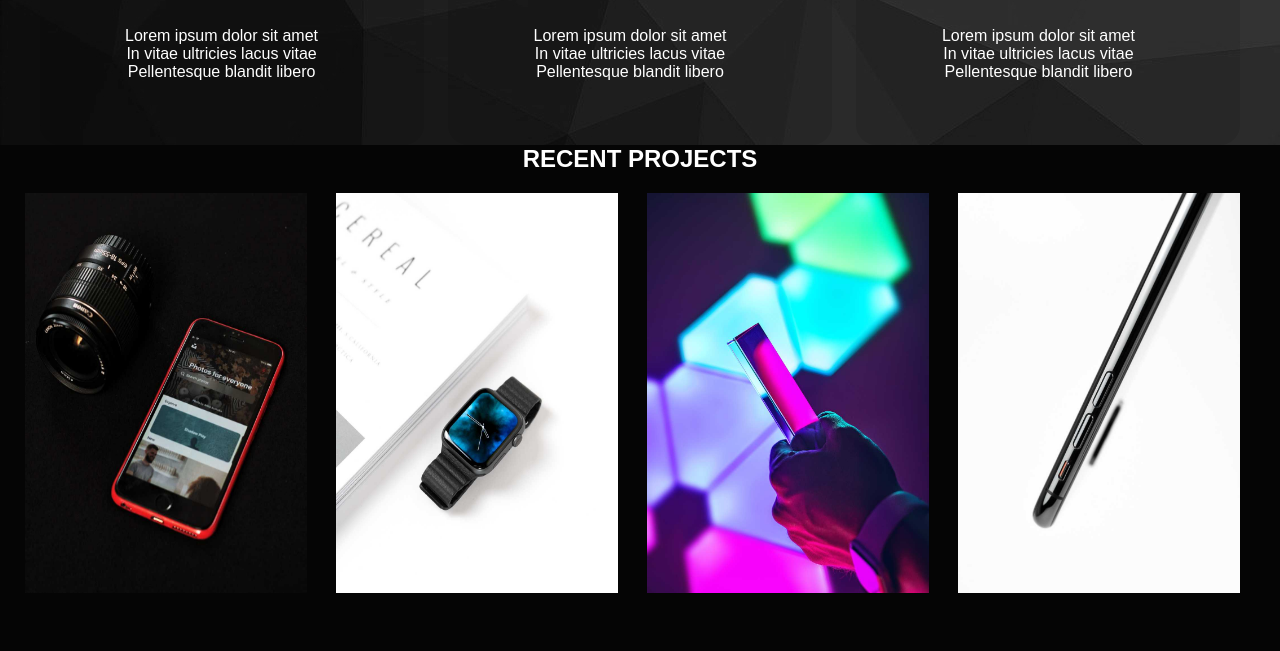
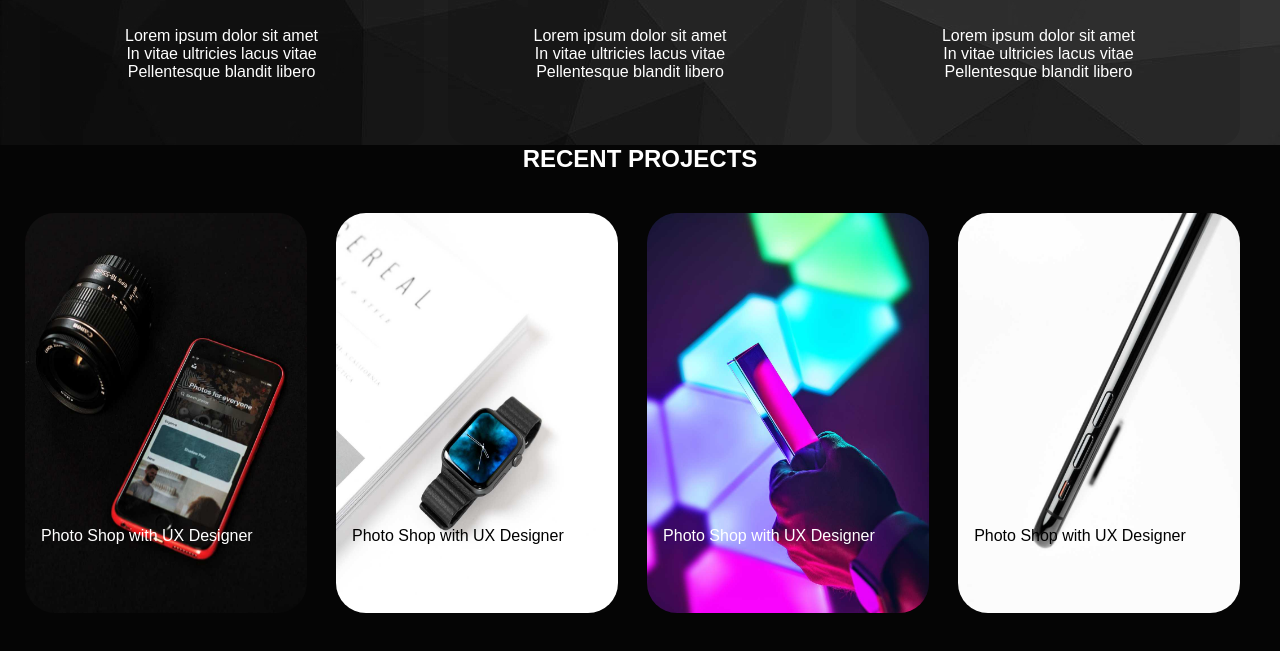
Before and after one commit to vinaydoddapaneni/Portfolio, a plain HTML site: page index.html in a window 1280 px wide. Shown: the part 2779-3430 px from the top of the page. Drawn offline with Linux system fonts and the light colour scheme.

Commit message:
Finished the project with adding the transition.

```diff
--- a/css/main.css
+++ b/css/main.css
@@ -31,6 +31,7 @@ nav {
 ul li{
     display: inline-block;
     color: #fff;
+
 }
 ul span{
     margin-left: 210px;
@@ -45,6 +46,7 @@ ul span li{
 li a{
     text-decoration: none;
     color: #fff;
+    transition: 1s;
 }
 
 li a:hover{
@@ -108,6 +110,7 @@ li a:hover{
     position: static;
     text-align: center;
     height: 300px;
+    transition: 1s;
 }
 .about img:hover{
     border-radius: 30px;
@@ -235,6 +238,7 @@ li a:hover{
     padding: 50px 40px 25px 20px;
     border-radius: 20px;
     margin-top: 20px;
+    transition: 1s;
 }
 .divi h2{
     padding-top: 30px;
@@ -274,13 +278,47 @@ li a:hover{
     display: inline-block;
     margin-left: 25px;
 }
-.project-card img{
+.project-card img,.container{
     height:400px;
     width:100%;
     margin-top: 20px;
+    border-radius: 30px;
+    transition: 1s;
 }
 .project-card img:hover{
+    content: "Hello";
+    top:"30px";
+    color: red;
     border-radius: 30px;
     box-shadow: 5px 10px 28px 10px rgb(85, 40, 207);
 }
+
+
+/* Container holding the image and the text */
+.container {
+    position: relative;
+    text-align: center;
+    color: white;
+    transition:1s;
+  }
+.container:hover{
+    color: tomato;
+    text-shadow: 1px 1px 1px white;
+}
+  /* Bottom left text */
+.project-card .bottom-left {
+    position: absolute;
+    bottom: 8px;
+    left: 16px;
+}
+.container1{
+    position: relative;
+    text-align: center;
+    color: black;
+    transition:1s;
+}
+.container1:hover{
+    color: violet;
+    text-shadow: 1px 1px 1px violet;
+}
 /* End Project */
--- a/index.html
+++ b/index.html
@@ -209,17 +209,21 @@
     <!-- Projects -->
     <section class="project">
         <h1>RECENT PROJECTS</h1>
-        <div class="project-card">
-            <img src="./images/projects/Photo_Card_1.jpg" >
+        <div class="project-card container">
+            <img src="./images/projects/Photo_Card_1.jpg">
+            <div class="bottom-left">Photo Shop with UX Designer</div>
         </div>
-        <div class="project-card">
-            <img src="./images/projects/Photo_Card_2.jpg" >
+        <div class="project-card container1">
+            <img src="./images/projects/Photo_Card_2.jpg">
+            <div class="bottom-left">Photo Shop with UX Designer</div>
         </div>
-        <div class="project-card">
-            <img src="./images/projects/Photo_Card_3.jpg" >
+        <div class="project-card container">
+            <img src="./images/projects/Photo_Card_3.jpg">
+            <div class="bottom-left">Photo Shop with UX Designer</div>
         </div>
-        <div class="project-card">
-            <img src="./images/projects/Photo_Card_4.jpg" >
+        <div class="project-card container1">
+            <img src="./images/projects/Photo_Card_4.jpg">
+            <div class="bottom-left">Photo Shop with UX Designer</div>
         </div>
     </section>
     <!-- End Projects -->
```
